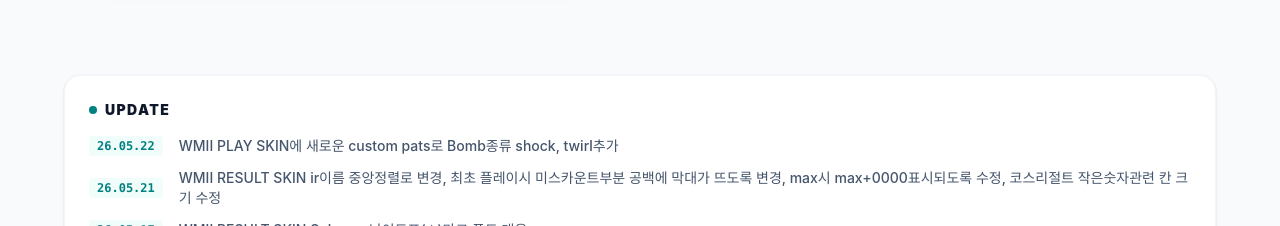
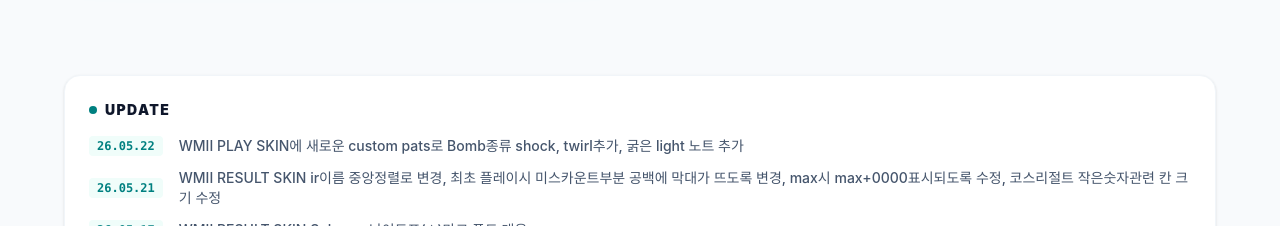
Before and after one commit to p-wn/myWorksWeb, a React (Vite) app: page / in a window 1280 px wide. Shown: the part 960-1186 px from the top of the page. Built offline with nearby package versions, Linux system fonts and the light colour scheme; a web font is replaced by a local one.

Commit message:
light thick note

```diff
--- a/src/App.tsx
+++ b/src/App.tsx
@@ -26,7 +26,7 @@
       "/images/skins/wmii-play-beatoraja/01.webp",
       "/images/skins/wmii-play-beatoraja/02.webp",
     ],
-    downloadUrl: "https://drive.google.com/file/d/1s0z7xYZ7GfpjKsDdHP9na8xWO02ML0-H/view?usp=sharing",
+    downloadUrl: "https://drive.google.com/file/d/1GSd7hjmjT_YDfvM9RPrYSbezc7qhLKQ-/view?usp=sharing",
     date: "26.05.22",
   },
   {
@@ -38,7 +38,7 @@
       "/images/skins/wmii-play-lr2/01.webp",
       "/images/skins/wmii-play-lr2/02.webp",
     ],
-    downloadUrl: "https://drive.google.com/file/d/1mqNbCxNtyIm96gOnXCY3oZ-h3OFZ36cX/view?usp=sharing",
+    downloadUrl: "https://drive.google.com/file/d/1ACG6kbnBI3bPFm8LG8elWpcZmsWfvayq/view?usp=sharing",
     date: "26.05.22",
   },
   {
@@ -366,7 +366,7 @@
               <div className="space-y-3">
                                 <div className="flex flex-col md:flex-row md:items-center gap-2 md:gap-4">
                   <span className="text-xs font-mono font-bold text-point bg-teal-50 px-2 py-0.5 rounded w-fit">26.05.22</span>
-                  <p className="text-sm text-slate-600 font-medium">WMII PLAY SKIN에 새로운 custom pats로 Bomb종류 shock, twirl추가</p>
+                  <p className="text-sm text-slate-600 font-medium">WMII PLAY SKIN에 새로운 custom pats로 Bomb종류 shock, twirl추가, 굵은 light 노트 추가</p>
                 </div>
                        <div className="flex flex-col md:flex-row md:items-center gap-2 md:gap-4">
                   <span className="text-xs font-mono font-bold text-point bg-teal-50 px-2 py-0.5 rounded w-fit">26.05.21</span>
```
